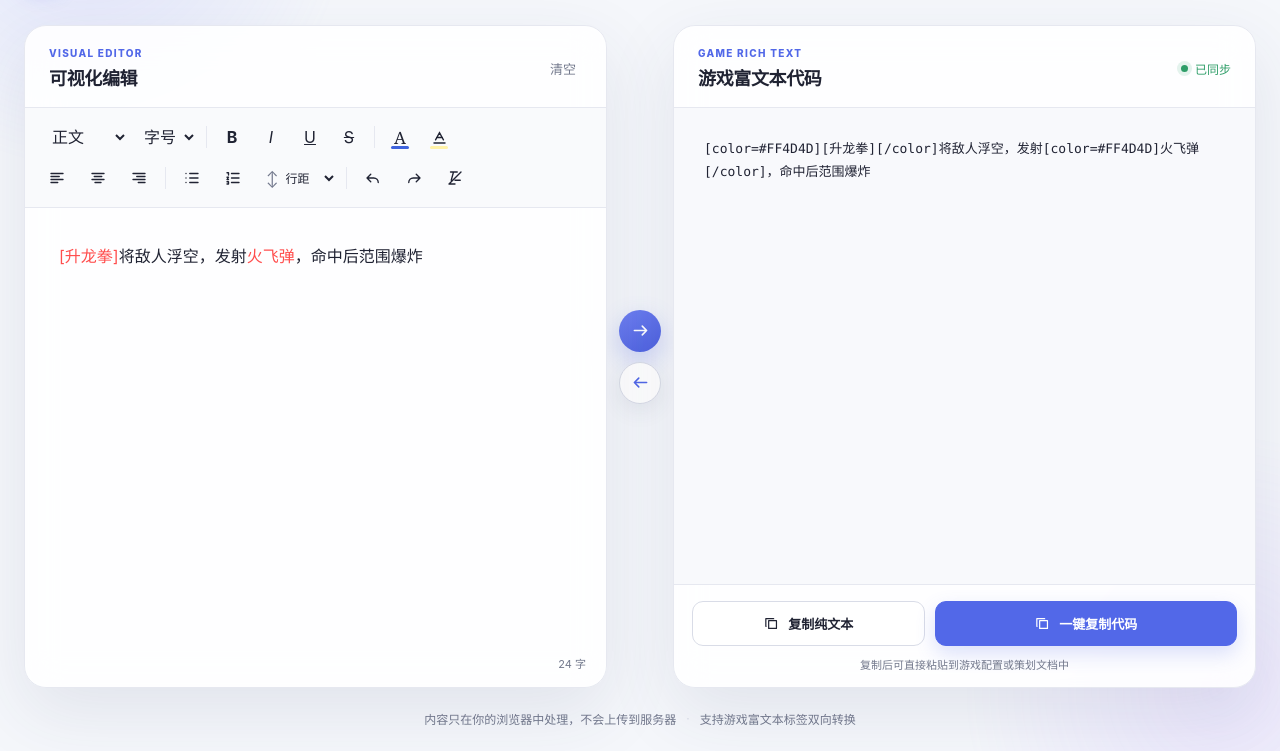
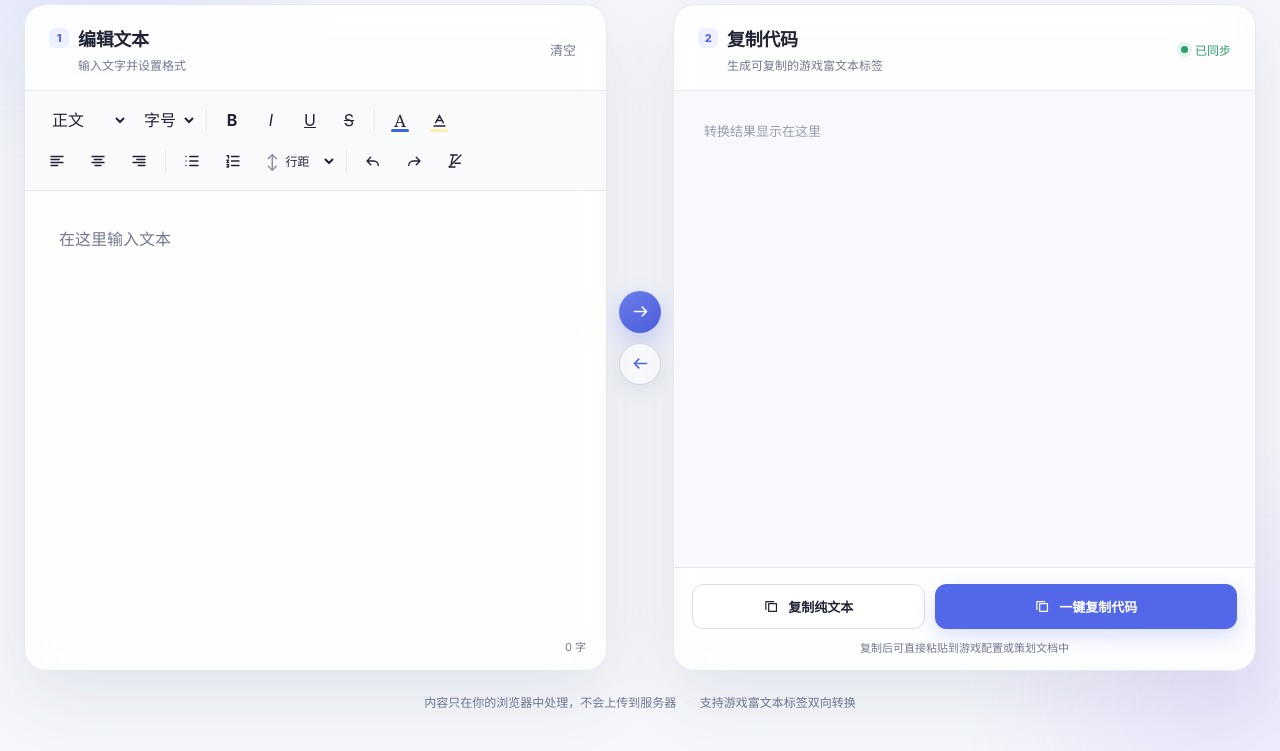
Before and after one commit to olafifi/rich-text-translator, a plain HTML site: page index.html in a window 1280 px wide. Shown: the part 100-851 px from the top of the page. Drawn offline with Linux system fonts and the light colour scheme.

Commit message:
fix: simplify editor copy and restore color picker

```diff
--- a/app.js
+++ b/app.js
@@ -449,9 +449,9 @@ document.querySelector('#lineHeight').addEventListener('change', (event) => {
 
 document.querySelectorAll('.color-control').forEach((button) => {
   button.addEventListener('pointerdown', (event) => {
-    event.preventDefault();
     event.stopPropagation();
   });
+  button.addEventListener('mousedown', (event) => event.preventDefault());
   button.addEventListener('click', (event) => {
     event.stopPropagation();
     if (activeColorButton === button) closeColorPicker(true);
--- a/index.html
+++ b/index.html
@@ -19,7 +19,6 @@
         </a>
         <div class="topbar-copy">
           <h1>富文本转换器</h1>
-          <p>像翻译一样，在可视化文本与游戏富文本标签之间自由转换</p>
         </div>
         <button class="ghost-button" id="themeToggle" type="button" aria-label="切换深浅主题" title="切换主题">
           <svg class="icon sun-icon" viewBox="0 0 24 24" aria-hidden="true"><path d="M12 3V1m0 22v-2M3 12H1m22 0h-2M5.64 5.64 4.22 4.22m15.56 15.56-1.42-1.42m0-12.72 1.42-1.42M4.22 19.78l1.42-1.42M17 12a5 5 0 1 1-10 0 5 5 0 0 1 10 0Z"/></svg>
@@ -30,9 +29,9 @@
       <section class="workspace" aria-label="富文本转换工作区">
         <article class="panel visual-panel">
           <div class="panel-heading">
-            <div>
-              <span class="eyebrow">VISUAL EDITOR</span>
-              <h2>可视化编辑</h2>
+            <div class="panel-title">
+              <h2><span class="step-number">1</span>编辑文本</h2>
+              <p>输入文字并设置格式</p>
             </div>
             <button class="text-button" id="clearEditor" type="button">清空</button>
           </div>
@@ -105,9 +104,7 @@
           </div>
 
           <div class="editor-wrap">
-            <div id="visualEditor" class="visual-editor" contenteditable="true" spellcheck="true" aria-label="可视化富文本编辑区域">
-              <p><span style="color:#FF4D4D">[升龙拳]</span>将敌人浮空，发射<span style="color:#FF4D4D">火飞弹</span>，命中后范围爆炸</p>
-            </div>
+            <div id="visualEditor" class="visual-editor" contenteditable="true" spellcheck="true" aria-label="可视化富文本编辑区域"></div>
             <span class="char-count" id="charCount">0 字</span>
           </div>
         </article>
@@ -123,14 +120,14 @@
 
         <article class="panel code-panel">
           <div class="panel-heading">
-            <div>
-              <span class="eyebrow">GAME RICH TEXT</span>
-              <h2>游戏富文本代码</h2>
+            <div class="panel-title">
+              <h2><span class="step-number">2</span>复制代码</h2>
+              <p>生成可复制的游戏富文本标签</p>
             </div>
             <span class="status-badge" id="statusBadge"><span></span> 已同步</span>
           </div>
           <div class="code-wrap">
-            <textarea id="htmlOutput" aria-label="游戏富文本代码" spellcheck="false" placeholder="转换后的 [color=#FF4D4D]文字[/color] 会出现在这里，也可以粘贴标签后反向转换……"></textarea>
+            <textarea id="htmlOutput" aria-label="游戏富文本代码" spellcheck="false" placeholder="转换结果显示在这里"></textarea>
           </div>
           <div class="copy-actions">
             <button class="secondary-button" id="copyHtml" type="button">
--- a/styles.css
+++ b/styles.css
@@ -119,7 +119,7 @@ button { color: inherit; }
 }
 
 .topbar-copy { text-align: center; }
-.topbar h1 { margin: 0 0 6px; font-size: clamp(22px, 2vw, 28px); letter-spacing: -0.035em; }
+.topbar h1 { margin: 0; font-size: clamp(22px, 2vw, 28px); letter-spacing: -0.035em; }
 .topbar p { margin: 0; color: var(--muted); font-size: 14px; }
 
 .ghost-button {
@@ -169,16 +169,20 @@ button { color: inherit; }
   border-bottom: 1px solid var(--line);
 }
 
-.eyebrow {
-  display: block;
-  margin-bottom: 5px;
+.panel-heading h2 { margin: 0; font-size: 18px; letter-spacing: -0.02em; }
+.panel-title h2 { display: flex; align-items: center; gap: 9px; }
+.panel-title p { margin: 5px 0 0 29px; color: var(--muted); font-size: 12px; }
+.step-number {
+  display: grid;
+  width: 20px;
+  height: 20px;
+  place-items: center;
+  border-radius: 6px;
+  background: var(--primary-soft);
   color: var(--primary);
-  font-size: 10px;
+  font-size: 11px;
   font-weight: 800;
-  letter-spacing: 0.13em;
 }
-
-.panel-heading h2 { margin: 0; font-size: 18px; letter-spacing: -0.02em; }
 .text-button { border: 0; background: transparent; color: var(--muted); font-size: 13px; cursor: pointer; }
 .text-button:hover { color: var(--primary); }
 
@@ -377,7 +381,7 @@ button { color: inherit; }
   overflow-wrap: anywhere;
 }
 
-.visual-editor:empty::before { color: var(--muted); content: "开始输入内容……"; pointer-events: none; }
+.visual-editor:empty::before { color: var(--muted); content: "在这里输入文本"; pointer-events: none; }
 .visual-editor h1, .visual-editor h2, .visual-editor h3 { line-height: 1.3; }
 .visual-editor h2 { margin: 0 0 20px; font-size: 26px; letter-spacing: -0.035em; }
 .visual-editor p { margin: 0 0 14px; }
```
